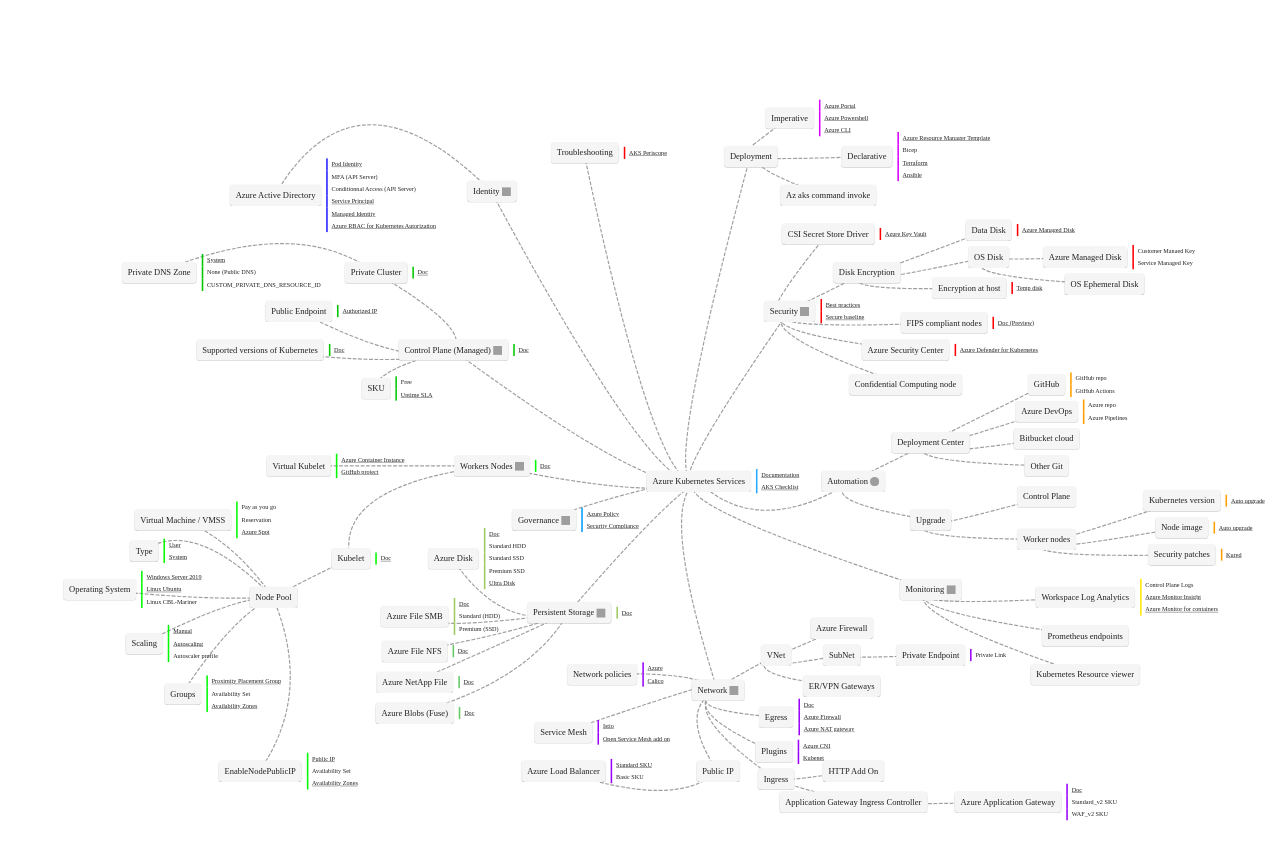
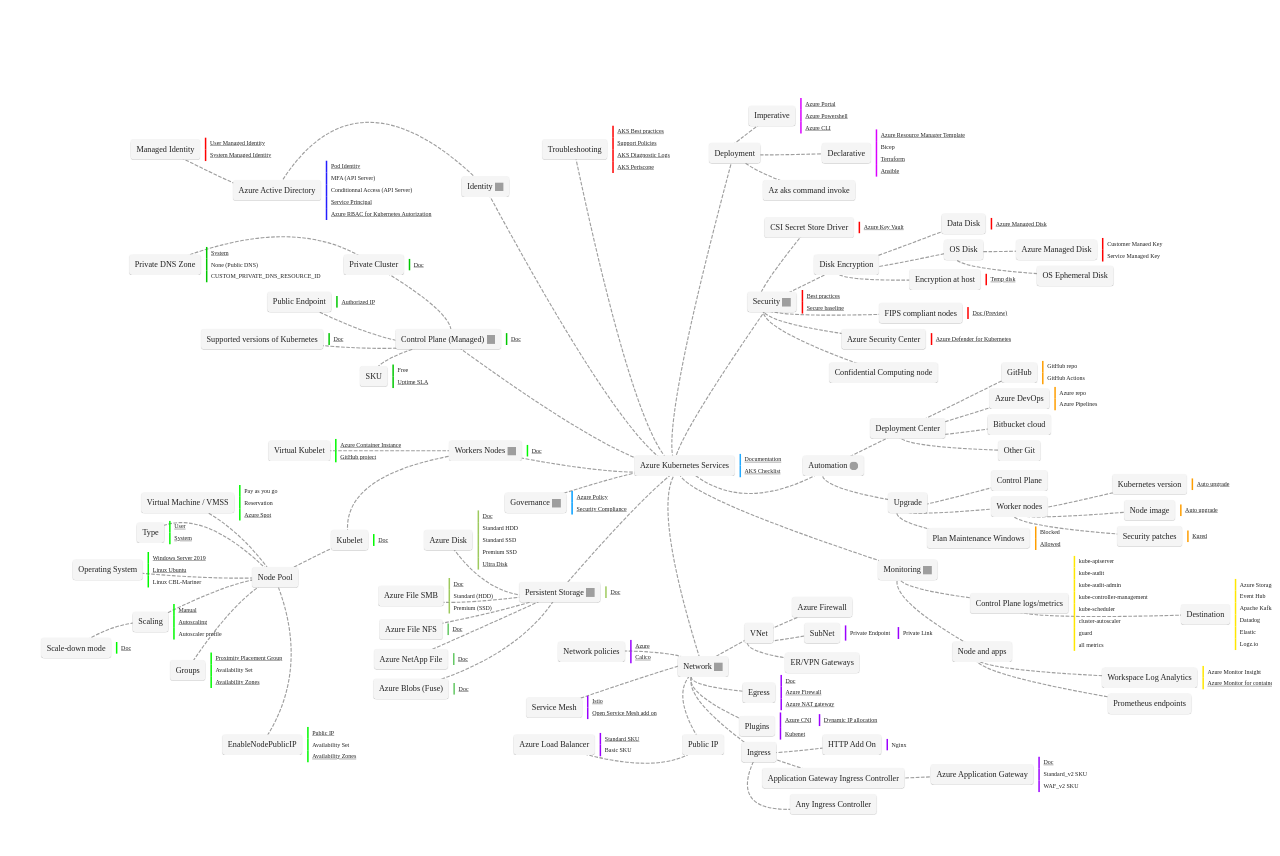
Before and after one commit to thomasrannou/mindmap-aks, a Vue app: page / in a window 1280 px wide. Shown: the top 856 px of the page. Built offline with nearby package versions, Linux system fonts and the light colour scheme; grey boxes are pictures that could not be loaded.

Commit message:
Modification de la map (dernière version publiée le 08/09)

```diff
--- a/src/map.js
+++ b/src/map.js
@@ -34,9 +34,67 @@
       'fy': -1050,
       'nodes': [
       {
+        'text': 'AKS Best practices',
+        'note': 'A',
+        'url': 'https://docs.microsoft.com/en-us/azure/aks/best-practices',
+        'fx': 475,
+        'fy': -625,
+        'nodes': [],
+        'category': 'reddit',
+        'color': 'rgba(255, 0, 0, 1.0)'
+      },
+      {
+        'text': 'Support Policies',
+        'note': 'A',
+        'url': 'https://docs.microsoft.com/en-us/azure/aks/support-policies#shared-responsibility',
+        'fx': 475,
+        'fy': -625,
+        'nodes': [],
+        'category': 'reddit',
+        'color': 'rgba(255, 0, 0, 1.0)'
+      },
+      {
+        'text': 'AKS Diagnostic Logs',
+        'note': 'A',
+        'url': 'https://docs.microsoft.com/en-us/azure/aks/concepts-diagnostics',
+        'fx': 475,
+        'fy': -625,
+        'nodes': [],
+        'category': 'reddit',
+        'color': 'rgba(255, 0, 0, 1.0)'
+      },
+      {
         'text': 'AKS Periscope',
         'note': 'A',
         'url': 'https://github.com/Azure/aks-periscope',
+        'fx': 475,
+        'fy': -625,
+        'nodes': [],
+        'category': 'reddit',
+        'color': 'rgba(255, 0, 0, 1.0)'
+      }],
+      'category': 'reddit'
+    },
+    {
+      'text': 'Managed Identity',
+      'url': 'a',
+      'fx': -1445,
+      'fy': -1050,
+      'nodes': [
+      {
+        'text': 'User Managed Identity',
+        'note': 'A',
+        'url': 'https://docs.microsoft.com/en-us/azure/aks/best-practices',
+        'fx': 475,
+        'fy': -625,
+        'nodes': [],
+        'category': 'reddit',
+        'color': 'rgba(255, 0, 0, 1.0)'
+      },
+      {
+        'text': 'System Managed Identity',
+        'note': 'A',
+        'url': 'https://docs.microsoft.com/en-us/azure/aks/support-policies',
         'fx': 475,
         'fy': -625,
         'nodes': [],
@@ -100,16 +158,6 @@
         'color': 'rgba(36, 170, 255, 1.0)'
       },
       {
-        'text': 'Managed Identity',
-        'note': '',
-        'url': 'https://docs.microsoft.com/en-us/azure/aks/use-managed-identity',
-        'fx': 475,
-        'fy': -625,
-        'nodes': [],
-        'category': 'reddit',
-        'color': 'rgba(36, 170, 255, 1.0)'
-      },
-      {
         'text': 'Azure RBAC for Kubernetes Autorization',
         'note': '',
         'url': 'https://docs.microsoft.com/en-us/azure/aks/manage-azure-rbac',
@@ -429,6 +477,24 @@
       'category': ''
     },
     {
+      'text': 'Scale-down mode',
+      'url': 'A',
+      'fx': -1685,
+      'fy': 290,
+      'nodes': [{
+        'text': 'Doc',
+        'note': '',
+        'url': 'https://docs.microsoft.com/en-us/azure/aks/scale-down-mode',
+        'fx': 475,
+        'fy': -625,
+        'nodes': [],
+        'category': 'reddit',
+        'color': 'rgba(0, 250, 0, 1.0)'
+      }
+      ],
+      'category': ''
+    },
+    {
       'text': 'Groups',
       'url': 'A',
       'fx': -1385,
@@ -789,14 +855,12 @@
       'url': 'A',
       'fx': 320,
       'fy': 250,
-      'nodes': [],
-      'category': ''
-    },
-    {
+      'nodes': [{
         'text': 'Private Endpoint',
-      'url': 'A',
-      'fx': 550,
-      'fy': 250,
+        'note': '',
+        'url': '',
+        'fx': 475,
+        'fy': -625,
         'nodes': [{
           'text': 'Private Link',
           'note': '',
@@ -804,6 +868,9 @@
           'fx': 475,
           'fy': -625,
           'nodes': [],
+          'category': 'reddit',
+          'color': 'rgba(155, 0, 255, 1.0)'
+        }],
         'category': 'reddit',
         'color': 'rgba(155, 0, 255, 1.0)'
       }],
@@ -836,7 +903,16 @@
         'url': 'https://docs.microsoft.com/en-us/azure/aks/configure-azure-cni',
         'fx': 475,
         'fy': -625,
-        'nodes': [],
+        'nodes': [{
+          'text': 'Dynamic IP allocation',
+          'note': '',
+          'url': 'https://docs.microsoft.com/en-us/azure/aks/configure-azure-cni#dynamic-allocation-of-ips-and-enhanced-subnet-support-preview',
+          'fx': 475,
+          'fy': -625,
+          'nodes': [],
+          'category': 'reddit',
+          'color': 'rgba(155, 0, 255, 1.0)'
+        }],
         'category': 'reddit',
         'color': 'rgba(155, 0, 255, 1.0)'
       },
@@ -863,16 +939,33 @@
     {
       'text': 'HTTP Add On',
       'url': 'A',
+      'fx': 400,
+      'fy': 550,
+      'nodes': [{
+        'text': 'Nginx',
+        'note': '',
+        'url': '',
+        'fx': 475,
+        'fy': -625,
+        'nodes': [],
+        'category': 'reddit',
+        'color': 'rgba(155, 0, 255, 1.0)'
+      }],
+      'category': ''
+    },
+    {
+      'text': 'Application Gateway Ingress Controller',
+      'url': 'A',
       'fx': 350,
-      'fy': 550,
-      'nodes': [],
-      'category': ''
-    },
-    {
-      'text': 'Application Gateway Ingress Controller',
+      'fy': 640,
+      'nodes': [],
+      'category': ''
+    },
+    {
+      'text': 'Any Ingress Controller',
       'url': 'A',
       'fx': 350,
-      'fy': 630,
+      'fy': 710,
       'nodes': [],
       'category': ''
     },
@@ -1011,12 +1104,174 @@
       'category': 'monitoring'
     },
     {
+      'text': 'Control Plane logs/metrics',
+      'url': 'A',
+      'fx': 850,
+      'fy': 170,
+      'nodes': [{
+        'text': 'kube-apiserver',
+        'note': '',
+        'url': '',
+        'fx': 475,
+        'fy': -625,
+        'nodes': [],
+        'category': 'reddit',
+        'color': 'rgba(255, 231, 0, 1.0)'
+      },
+      {
+        'text': 'kube-audit',
+        'note': '',
+        'url': '',
+        'fx': 475,
+        'fy': -625,
+        'nodes': [],
+        'category': 'reddit',
+        'color': 'rgba(255, 231, 0, 1.0)'
+      },
+      {
+        'text': 'kube-audit-admin',
+        'note': '',
+        'url': '',
+        'fx': 475,
+        'fy': -625,
+        'nodes': [],
+        'category': 'reddit',
+        'color': 'rgba(255, 231, 0, 1.0)'
+      },
+      {
+        'text': 'kube-controller-management',
+        'note': '',
+        'url': '',
+        'fx': 475,
+        'fy': -625,
+        'nodes': [],
+        'category': 'reddit',
+        'color': 'rgba(255, 231, 0, 1.0)'
+      },
+      {
+        'text': 'kube-scheduler',
+        'note': '',
+        'url': '',
+        'fx': 475,
+        'fy': -625,
+        'nodes': [],
+        'category': 'reddit',
+        'color': 'rgba(255, 231, 0, 1.0)'
+      },
+      {
+        'text': 'cluster-autoscaler',
+        'note': '',
+        'url': '',
+        'fx': 475,
+        'fy': -625,
+        'nodes': [],
+        'category': 'reddit',
+        'color': 'rgba(255, 231, 0, 1.0)'
+      },
+      {
+        'text': 'guard',
+        'note': '',
+        'url': '',
+        'fx': 475,
+        'fy': -625,
+        'nodes': [],
+        'category': 'reddit',
+        'color': 'rgba(255, 231, 0, 1.0)'
+      },
+      {
+        'text': 'all metrics',
+        'note': '',
+        'url': '',
+        'fx': 475,
+        'fy': -625,
+        'nodes': [],
+        'category': 'reddit',
+        'color': 'rgba(255, 231, 0, 1.0)'
+      }],
+      'category': ''
+    },
+    {
+      'text': 'Destination',
+      'url': 'A',
+      'fx': 1350,
+      'fy': 200,
+      'nodes': [{
+        'text': 'Azure Storage Account',
+        'note': '',
+        'url': '',
+        'fx': 475,
+        'fy': -625,
+        'nodes': [],
+        'category': 'reddit',
+        'color': 'rgba(255, 231, 0, 1.0)'
+      },
+      {
+        'text': 'Event Hub',
+        'note': '',
+        'url': '',
+        'fx': 475,
+        'fy': -625,
+        'nodes': [],
+        'category': 'reddit',
+        'color': 'rgba(255, 231, 0, 1.0)'
+      },
+      {
+        'text': 'Apache Kafka for Confluent Cloud',
+        'note': '',
+        'url': '',
+        'fx': 475,
+        'fy': -625,
+        'nodes': [],
+        'category': 'reddit',
+        'color': 'rgba(255, 231, 0, 1.0)'
+      },
+      {
+        'text': 'Datadog',
+        'note': '',
+        'url': '',
+        'fx': 475,
+        'fy': -625,
+        'nodes': [],
+        'category': 'reddit',
+        'color': 'rgba(255, 231, 0, 1.0)'
+      },
+      {
+        'text': 'Elastic',
+        'note': '',
+        'url': '',
+        'fx': 475,
+        'fy': -625,
+        'nodes': [],
+        'category': 'reddit',
+        'color': 'rgba(255, 231, 0, 1.0)'
+      },
+      {
+        'text': 'Logz.io',
+        'note': '',
+        'url': '',
+        'fx': 475,
+        'fy': -625,
+        'nodes': [],
+        'category': 'reddit',
+        'color': 'rgba(255, 231, 0, 1.0)'
+      }],
+      'category': ''
+    },
+    {
+      'text': 'Node and apps',
+      'url': 'A',
+      'fx': 750,
+      'fy': 300,
+      'nodes': [],
+      'category': ''
+    },
+    {
       'text': 'Workspace Log Analytics',
       'url': 'A',
-      'fx': 950,
-      'fy': 100,
-      'nodes': [{
-        'text': 'Control Plane Logs',
+      'fx': 1200,
+      'fy': 370,
+      'nodes': [{
+        'text': 'Azure Monitor Insight',
         'note': '',
         'url': '',
         'fx': 475,
@@ -1026,7 +1281,7 @@
         'color': 'rgba(255, 231, 0, 1.0)'
       },
       {
-        'text': 'Azure Monitor Insight',
+        'text': 'Azure Monitor for containers',
         'note': '',
         'url': 'https://docs.microsoft.com/en-us/azure/azure-monitor/containers/container-insights-overview',
         'fx': 475,
@@ -1034,32 +1289,14 @@
         'nodes': [],
         'category': 'reddit',
         'color': 'rgba(255, 231, 0, 1.0)'
-      },
-      {
-        'text': 'Azure Monitor for containers',
-        'note': '',
-        'url': 'https://docs.microsoft.com/en-us/azure/azure-monitor/containers/container-insights-overview',
-        'fx': 475,
-        'fy': -625,
-        'nodes': [],
-        'category': 'reddit',
-        'color': 'rgba(255, 231, 0, 1.0)'
       }],
       'category': ''
     },
     {
       'text': 'Prometheus endpoints',
       'url': 'A',
-      'fx': 950,
-      'fy': 200,
-      'nodes': [],
-      'category': ''
-    },
-    {
-      'text': 'Kubernetes Resource viewer',
-      'url': 'A',
-      'fx': 950,
-      'fy': 300,
+      'fx': 1200,
+      'fy': 440,
       'nodes': [],
       'category': ''
     },
@@ -1169,8 +1406,35 @@
       'text': 'Worker nodes',
       'url': 'A',
       'fx': 850,
-      'fy': -50,
-      'nodes': [],
+      'fy': -90,
+      'nodes': [],
+      'category': ''
+    },
+    {
+      'text': 'Plan Maintenance Windows',
+      'url': 'A',
+      'fx': 740,
+      'fy': -5,
+      'nodes': [{
+        'text': 'Blocked',
+        'note': '',
+        'url': '',
+        'fx': 475,
+        'fy': -625,
+        'nodes': [],
+        'category': 'reddit',
+        'color': 'rgba(255, 158, 0, 1.0)'
+      },
+      {
+        'text': 'Allowed',
+        'note': '',
+        'url': 'https://docs.microsoft.com/en-us/azure/aks/planned-maintenance',
+        'fx': 475,
+        'fy': -625,
+        'nodes': [],
+        'category': 'reddit',
+        'color': 'rgba(255, 158, 0, 1.0)'
+      }],
       'category': ''
     },
     {
@@ -1548,6 +1812,14 @@
       }
     },
     {
+      'source': 'Scaling',
+      'target': 'Scale-down mode',
+      'curve': {
+        'x': -105,
+        'y': 0
+      }
+    },
+    {
       'source': 'Node Pool',
       'target': 'Groups',
       'curve': {
@@ -1765,6 +2037,14 @@
     },
     {
       'source': 'Upgrade',
+      'target': 'Plan Maintenance Windows',
+      'curve': {
+        'x': -105,
+        'y': 50
+      }
+    },
+    {
+      'source': 'Upgrade',
       'target': 'Worker nodes',
       'curve': {
         'x': -105,
@@ -1805,6 +2085,22 @@
     },
     {
       'source': 'Monitoring',
+      'target': 'Control Plane logs/metrics',
+      'curve': {
+        'x': -105,
+        'y': 50
+      }
+    },
+    {
+      'source': 'Monitoring',
+      'target': 'Node and apps',
+      'curve': {
+        'x': -105,
+        'y': 50
+      }
+    },
+    {
+      'source': 'Node and apps',
       'target': 'Workspace Log Analytics',
       'curve': {
         'x': -105,
@@ -1812,7 +2108,7 @@
       }
     },
     {
-      'source': 'Monitoring',
+      'source': 'Node and apps',
       'target': 'Prometheus endpoints',
       'curve': {
         'x': -105,
@@ -1820,8 +2116,8 @@
       }
     },
     {
-      'source': 'Monitoring',
-      'target': 'Kubernetes Resource viewer',
+      'source': 'Control Plane logs/metrics',
+      'target': 'Destination',
       'curve': {
         'x': -105,
         'y': 50
@@ -1884,6 +2180,14 @@
       }
     },
     {
+      'source': 'Azure Active Directory',
+      'target': 'Managed Identity',
+      'curve': {
+        'x': 50,
+        'y': 70
+      }
+    },
+    {
       'source': 'Azure Kubernetes Services',
       'target': 'Control Plane (Managed)',
       'curve': {
@@ -2012,14 +2316,6 @@
       }
     },
     {
-      'source': 'SubNet',
-      'target': 'Private Endpoint',
-      'curve': {
-        'x': 3,
-        'y': 10
-      }
-    },
-    {
       'source': 'VNet',
       'target': 'ER/VPN Gateways',
       'curve': {
@@ -2069,6 +2365,14 @@
     },
     {
       'source': 'Ingress',
+      'target': 'Any Ingress Controller',
+      'curve': {
+        'x': -110,
+        'y': 200
+      }
+    },
+    {
+      'source': 'Ingress',
       'target': 'Application Gateway Ingress Controller',
       'curve': {
         'x': 10,
```
Lines whose indentation alone changed are shown as unchanged.
